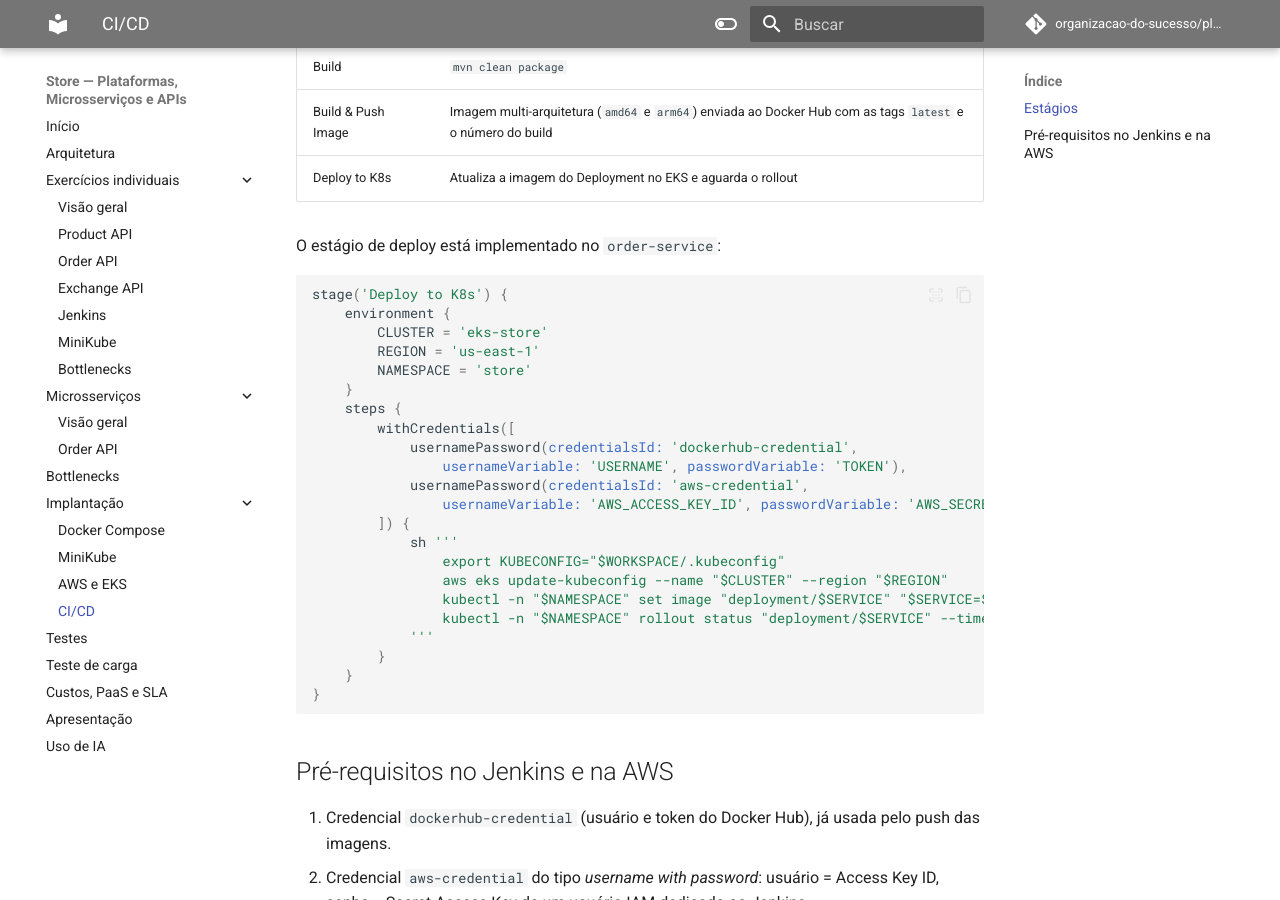
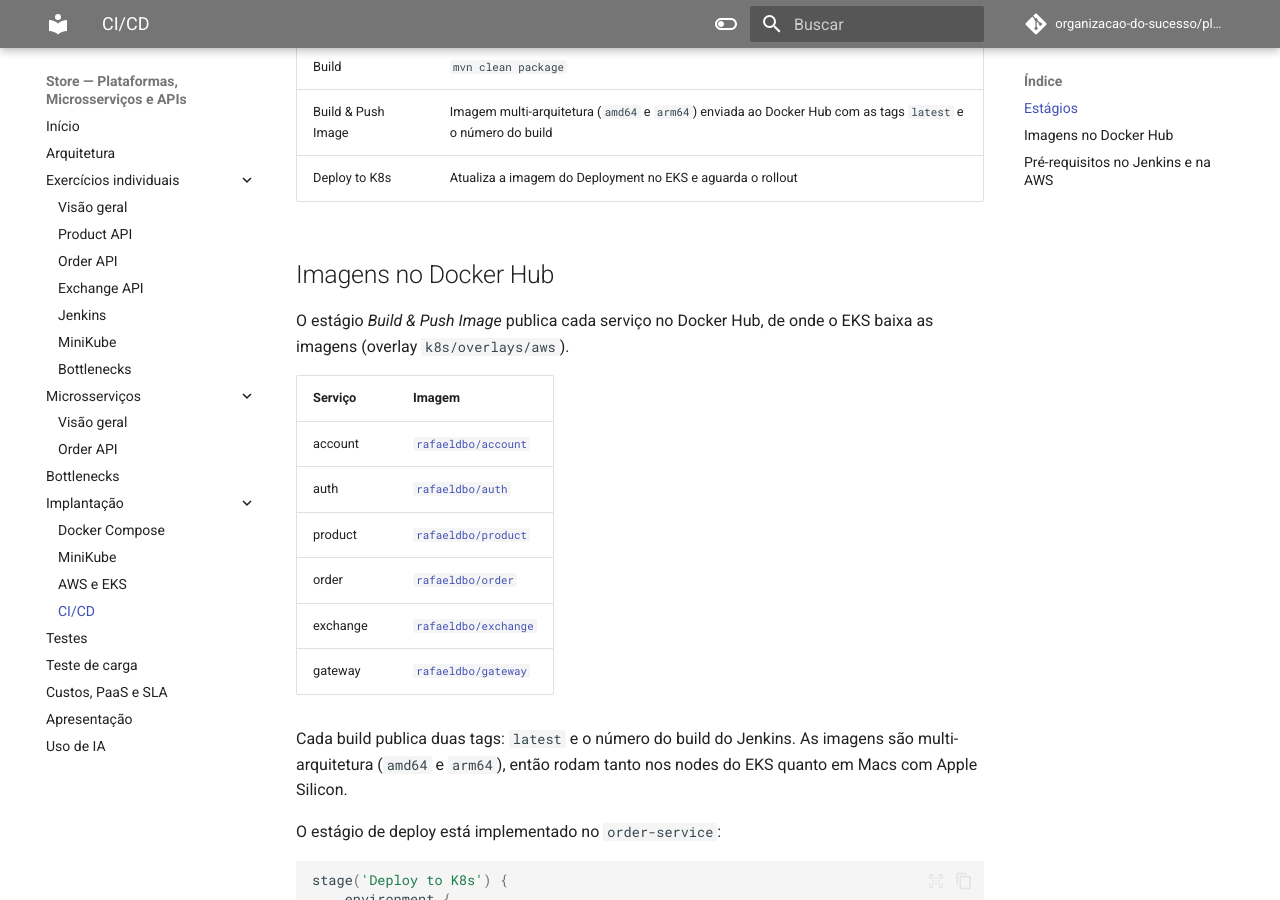
Before and after one commit to organizacao-do-sucesso/platform, an MkDocs documentation site: the page built from docs/deploy/ci-cd.md, in a window 1280 px wide and 900 px high, scrolled down 409 px. Built offline with MkDocs 1.6.1 and Material for MkDocs 9.7.7, drawn with Linux system fonts in a browser that asks for light colours; comment, search, counter and statistics services are not loaded.

Commit message:
docs(ci-cd): lista as imagens publicadas no Docker Hub

```diff
--- a/docs/deploy/ci-cd.md
+++ b/docs/deploy/ci-cd.md
@@ -11,6 +11,24 @@ O Jenkins roda em contêiner (`api/jenkins/compose.yaml`), com Maven, Docker,
 | Build | `mvn clean package` |
 | Build & Push Image | Imagem multi-arquitetura (`amd64` e `arm64`) enviada ao Docker Hub com as tags `latest` e o número do build |
 | Deploy to K8s | Atualiza a imagem do Deployment no EKS e aguarda o rollout |
+
+## Imagens no Docker Hub
+
+O estágio *Build & Push Image* publica cada serviço no Docker Hub, de onde o EKS
+baixa as imagens (overlay `k8s/overlays/aws`).
+
+| Serviço | Imagem |
+| --- | --- |
+| account | [`rafaeldbo/account`](https://hub.docker.com/r/rafaeldbo/account){ target="_blank" } |
+| auth | [`rafaeldbo/auth`](https://hub.docker.com/r/rafaeldbo/auth){ target="_blank" } |
+| product | [`rafaeldbo/product`](https://hub.docker.com/r/rafaeldbo/product){ target="_blank" } |
+| order | [`rafaeldbo/order`](https://hub.docker.com/r/rafaeldbo/order){ target="_blank" } |
+| exchange | [`rafaeldbo/exchange`](https://hub.docker.com/r/rafaeldbo/exchange){ target="_blank" } |
+| gateway | [`rafaeldbo/gateway`](https://hub.docker.com/r/rafaeldbo/gateway){ target="_blank" } |
+
+Cada build publica duas tags: `latest` e o número do build do Jenkins. As
+imagens são multi-arquitetura (`amd64` e `arm64`), então rodam tanto nos nodes
+do EKS quanto em Macs com Apple Silicon.
 
 O estágio de deploy está implementado no `order-service`:
 
```
Also changed, not shown: docs/exercicios/jenkins.md (+3 -1 lines).
